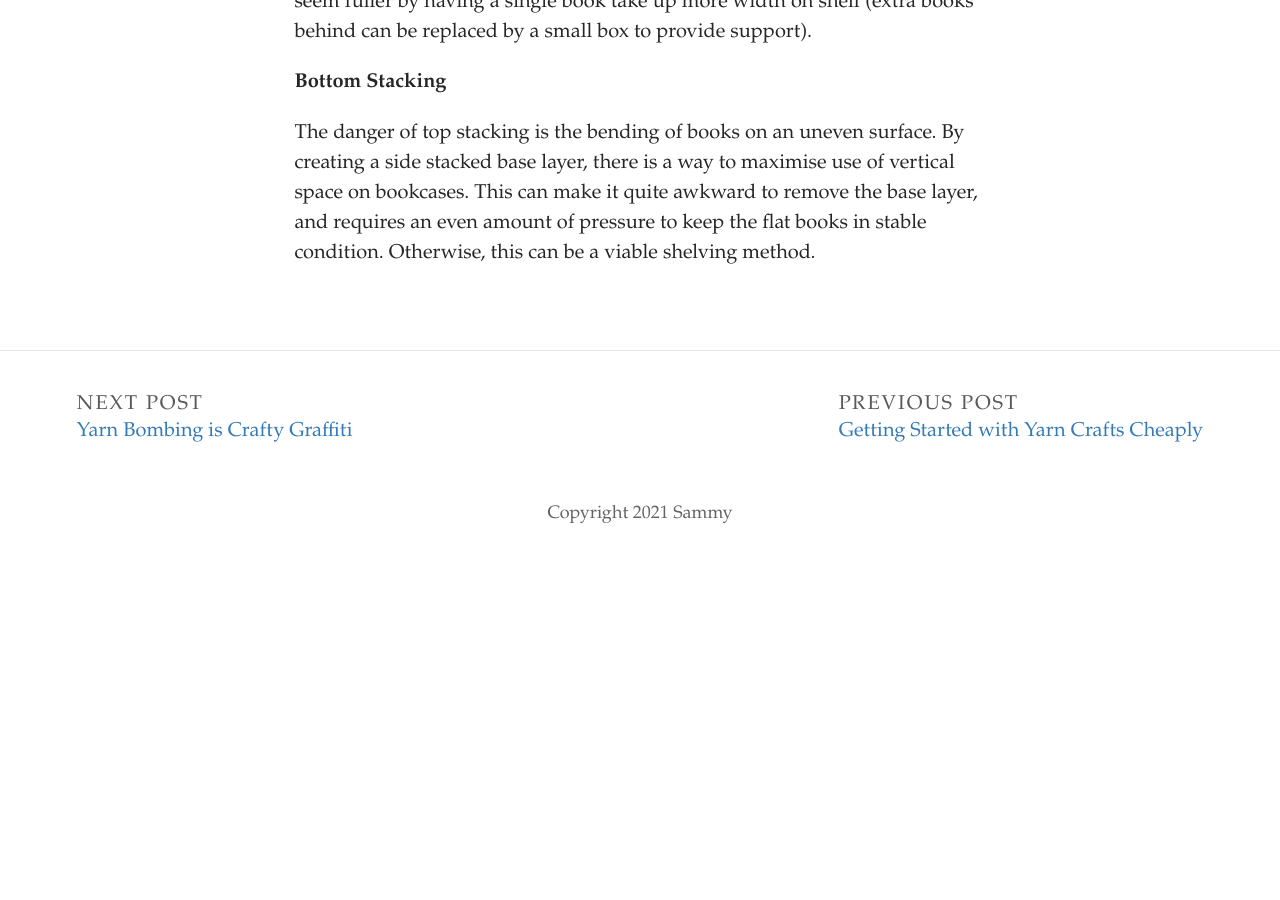
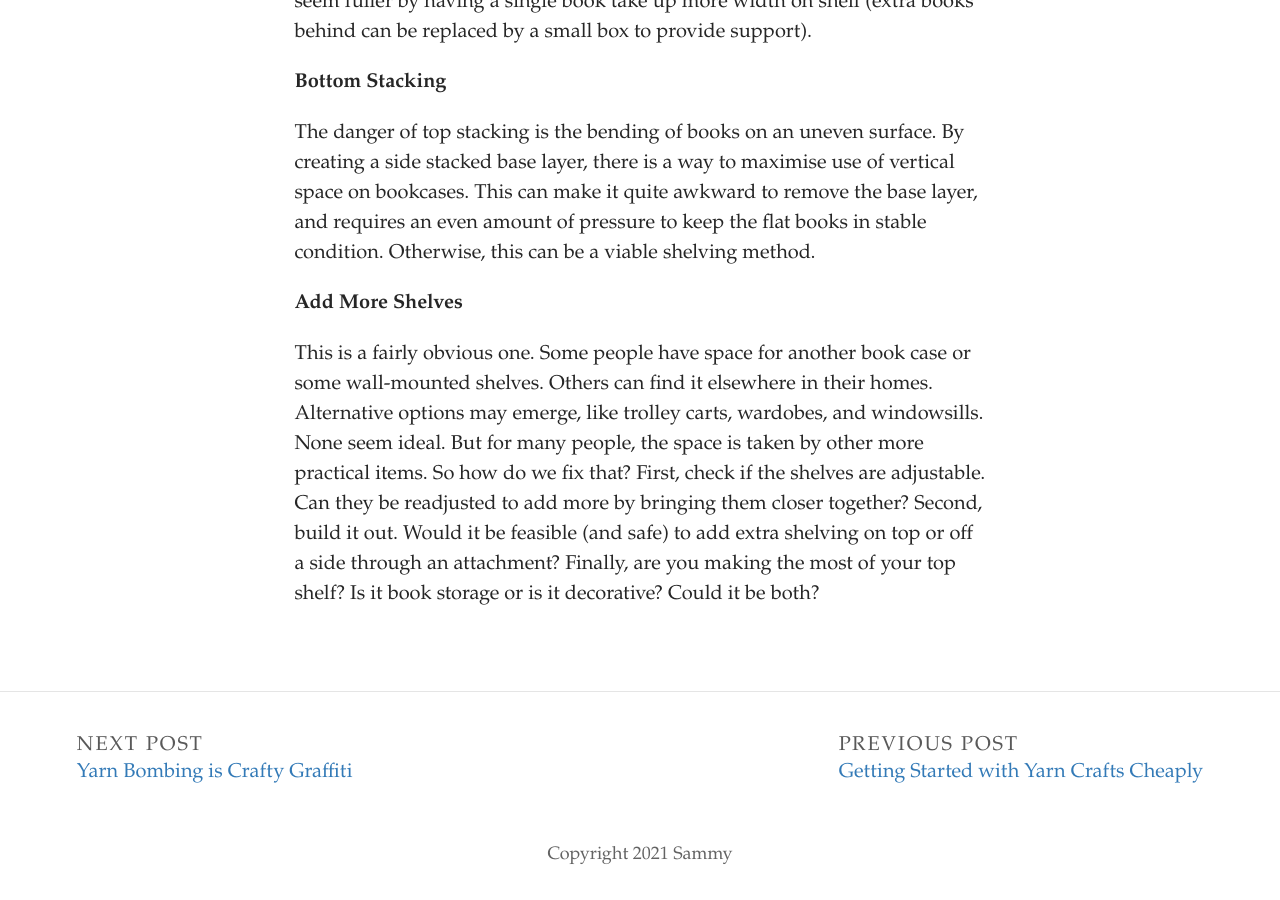
Before and after one commit to SammySpinsAYarn/Blog, a Jekyll site: the page built from _posts/2023-08-21-where-do-we-go-from-here.md, in a window 1280 px wide and 900 px high, scrolled down 1029 px. Built offline with Jekyll 4.4.1, drawn with Linux system fonts in a browser that asks for light colours; some web fonts are replaced; before the commit the page ends 1588 px from its top, so only the background shows below that.

Commit message:
Update Post “2023-08-21-where-do-we-go-from-here”

```diff
--- a/_posts/2023-08-21-where-do-we-go-from-here.md
+++ b/_posts/2023-08-21-where-do-we-go-from-here.md
@@ -22,3 +22,7 @@ A﻿gain, this is to maximise space in deeper shelves. It also means beautiful c
 **B﻿ottom Stacking**
 
 T﻿he danger of top stacking is the bending of books on an uneven surface. By creating a side stacked base layer, there is a way to maximise use of vertical space on bookcases. This can make it quite awkward to remove the base layer, and requires an even amount of pressure to keep the flat books in stable condition. Otherwise, this can be a viable shelving method.
+
+**A﻿dd More Shelves**
+
+T﻿his is a fairly obvious one. Some people have space for another book case or some wall-mounted shelves. Others can find it elsewhere in their homes. Alternative options may emerge, like trolley carts, wardobes, and windowsills. None seem ideal. But for many people, the space is taken by other more practical items. So how do we fix that? First, check if the shelves are adjustable. Can they be readjusted to add more by bringing them closer together? Second, build it out. Would it be feasible (and safe) to add extra shelving on top or off a side through an attachment? Finally, are you making the most of your top shelf? Is it book storage or is it decorative? Could it be both?
```
